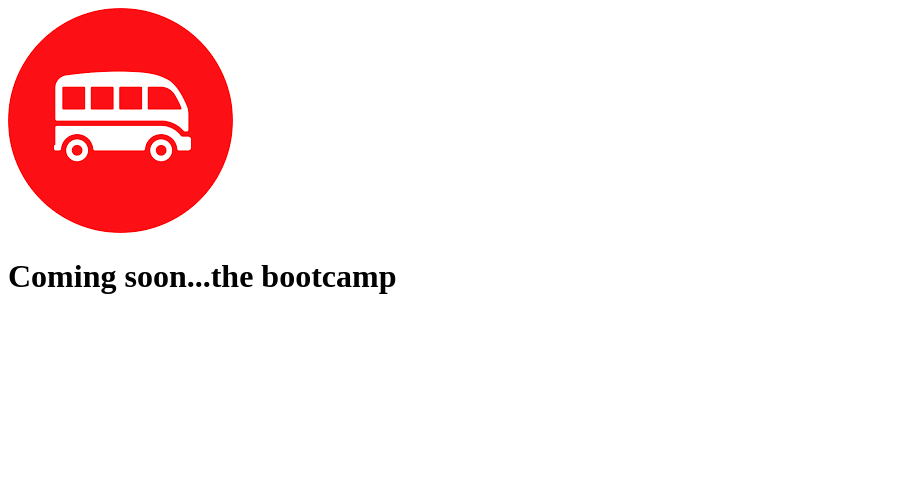
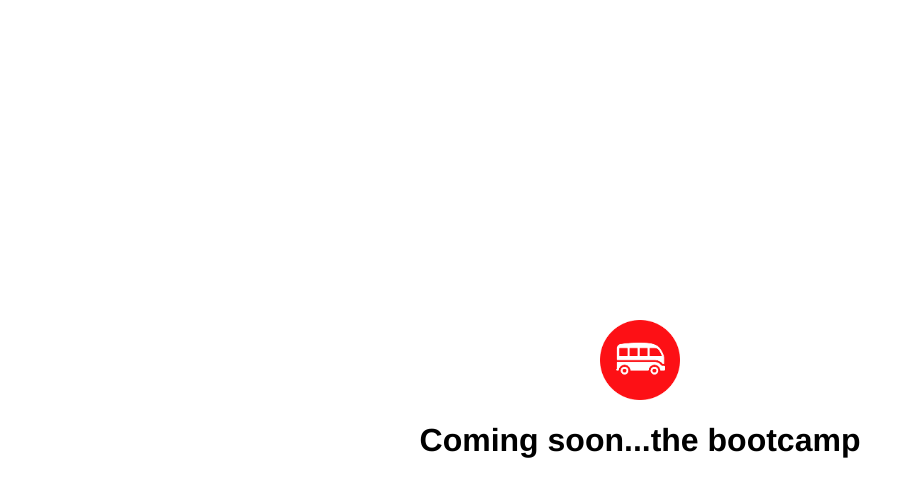
Before and after one commit to jmadridvaquero/git-101, a plain HTML site: page index.html in a window 1280 px wide. Shown: the whole page, without its empty margins (0-915 px from the left). Drawn offline with Linux system fonts and the light colour scheme.

Commit message:
Centered image and tagline

```diff
--- a/index.html
+++ b/index.html
@@ -1,10 +1,12 @@
 <!DOCTYPE html>
 <html>
 	<head>
-		<title></title>
-	</head>
+		<link rel="stylesheet" type="text/css" href="style.css">
+	<head>
 	<body>
-		<img src="lewagon_red_logo.png" alt="">
-		<h1>Coming soon...the bootcamp</h1>
+		<div id="container">
+			<img id='logo' src="lewagon_red_logo.png" alt="">
+			<h1>Coming soon...the bootcamp</h1>
+			</div>
 	</body>
 </html>
--- /dev/null
+++ b/style.css
@@ -0,0 +1,18 @@
+body {
+	margin: 0;
+	font-family: Helvetica;
+}
+
+#logo{
+  height: 80px;
+  width: 80px;
+
+}
+
+#container {
+	display: flex;
+	align-items: center;
+	justify-content: center;
+	height: 100vh;
+	flex-direction: column;
+}
```
